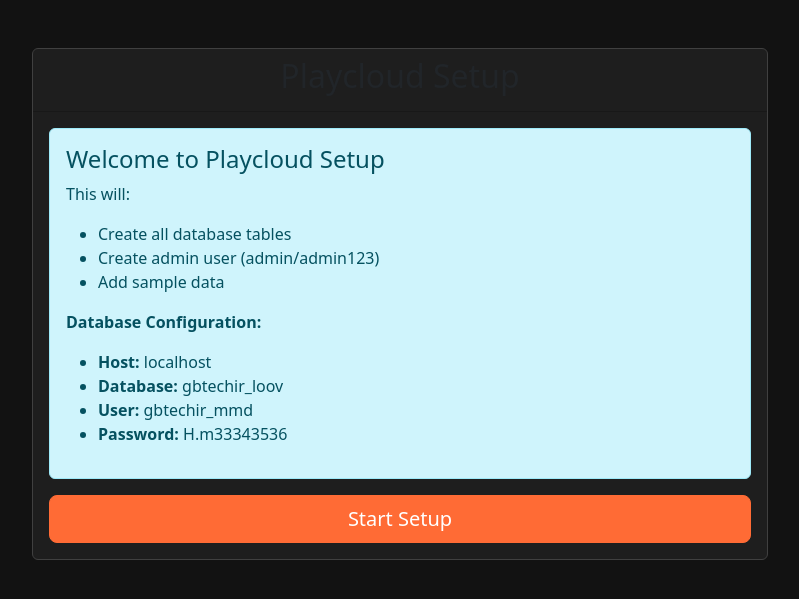
After one commit to mohammadhzd006/Music-web-on-cpanel, a PHP site: page /setup.php in a window 1280 px wide. The commit adds this page. Shown: the top 599 px of the page, without its empty margins (240-1039 px from the left). Run offline with PHP 8.4, Linux system fonts and the light colour scheme.

Commit message:
Add admin debug page, setup script, and improve error handling in admin panel
Co-authored-by: mohammad.hosseinzadeh85006 <mohammad.hosseinzadeh85006@gmail.com>

```diff
--- /dev/null
+++ b/setup.php
@@ -0,0 +1,93 @@
+<?php
+// Quick Setup File for Playcloud
+// This file will set up the database and create admin user
+
+echo "<!DOCTYPE html>
+<html lang='en'>
+<head>
+    <meta charset='UTF-8'>
+    <meta name='viewport' content='width=device-width, initial-scale=1.0'>
+    <title>Playcloud Setup</title>
+    <link href='https://cdn.jsdelivr.net/npm/bootstrap@5.3.0/dist/css/bootstrap.min.css' rel='stylesheet'>
+    <style>
+        body { background-color: #121212; color: #ffffff; }
+        .card { background-color: #1e1e1e; border: 1px solid #404040; }
+        .btn-primary { background-color: #ff6b35; border-color: #ff6b35; }
+        .btn-primary:hover { background-color: #e55a2b; border-color: #e55a2b; }
+    </style>
+</head>
+<body>
+    <div class='container mt-5'>
+        <div class='row justify-content-center'>
+            <div class='col-md-8'>
+                <div class='card'>
+                    <div class='card-header text-center'>
+                        <h2><i class='fas fa-cloud-music-rain'></i> Playcloud Setup</h2>
+                    </div>
+                    <div class='card-body'>";
+
+// Check if setup is already done
+if (isset($_POST['setup'])) {
+    try {
+        // Include database initialization
+        require_once 'database/init.php';
+
+        // Initialize database
+        initializeDatabase();
+
+        echo "<div class='alert alert-success'>
+            <h4>✅ Setup Completed Successfully!</h4>
+            <p><strong>Admin Account Created:</strong></p>
+            <ul>
+                <li><strong>Username:</strong> admin</li>
+                <li><strong>Password:</strong> admin123</li>
+                <li><strong>Email:</strong> admin@gbtech.ir</li>
+            </ul>
+            <p><strong>Next Steps:</strong></p>
+            <ol>
+                <li><a href='login.php' class='btn btn-primary btn-sm'>Go to Login</a></li>
+                <li>Login with admin/admin123</li>
+                <li><a href='admin/' class='btn btn-outline-primary btn-sm'>Access Admin Panel</a></li>
+            </ol>
+        </div>";
+
+    } catch (Exception $e) {
+        echo "<div class='alert alert-danger'>
+            <h4>❌ Setup Failed</h4>
+            <p>Error: " . $e->getMessage() . "</p>
+            <p>Please check your database configuration in <code>config/database.php</code></p>
+        </div>";
+    }
+} else {
+    echo "<div class='alert alert-info'>
+        <h4>Welcome to Playcloud Setup</h4>
+        <p>This will:</p>
+        <ul>
+            <li>Create all database tables</li>
+            <li>Create admin user (admin/admin123)</li>
+            <li>Add sample data</li>
+        </ul>
+        <p><strong>Database Configuration:</strong></p>
+        <ul>
+            <li><strong>Host:</strong> localhost</li>
+            <li><strong>Database:</strong> gbtechir_loov</li>
+            <li><strong>User:</strong> gbtechir_mmd</li>
+            <li><strong>Password:</strong> H.m33343536</li>
+        </ul>
+    </div>";
+
+    echo "<form method='POST'>";
+    echo "<button type='submit' name='setup' class='btn btn-primary btn-lg w-100'>Start Setup</button>";
+    echo "</form>";
+}
+
+echo "
+                    </div>
+                </div>
+            </div>
+        </div>
+    </div>
+    <script src='https://cdn.jsdelivr.net/npm/bootstrap@5.3.0/dist/js/bootstrap.bundle.min.js'></script>
+</body>
+</html>";
+?>
```
Also changed, not shown: admin/debug.php (added, +155 -0 lines), admin/index.php (+28 -2 lines).
